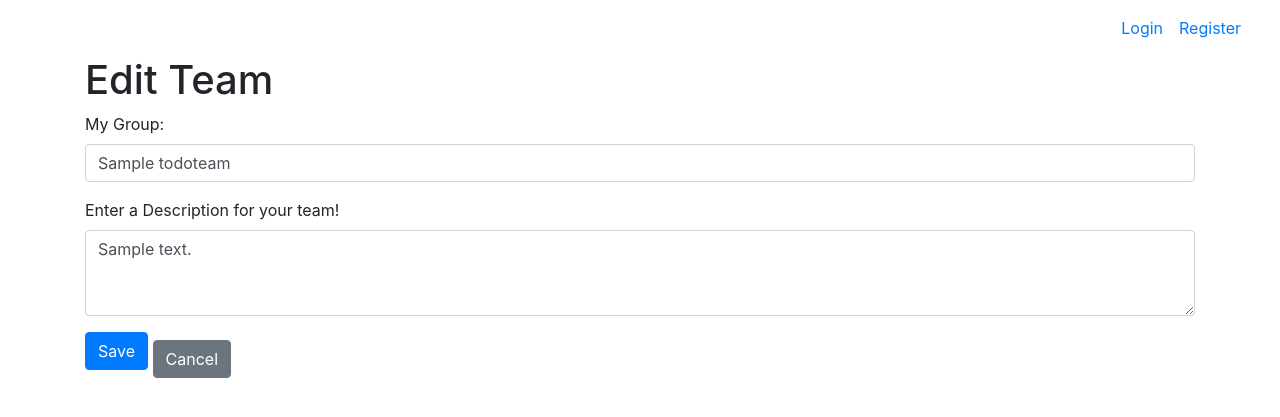
After one commit to RSO1999/mini-project-task-management, a Django app: page /team/1/edit/ in a window 1280 px wide. The commit adds this page. Shown: the top 417 px of the page. Run offline with Django 5.2, Linux system fonts and the light colour scheme; tables that the repository leaves empty hold one stand-in row (values such as "Sample post"); some libraries are stand-ins or nearby versions.

Commit message:
Added navigation and functonality for editing team - Nav to edit_profile from team page is also fixed

```diff
--- a/miniproject1/todolist5/forms.py
+++ b/miniproject1/todolist5/forms.py
@@ -187,3 +187,12 @@
                     [user.email],
                 )
         return team
+
+class EditTodoTeamForm(forms.ModelForm):
+    class Meta:
+        model = TodoTeam
+        fields = ['name', 'description']
+        widgets = {
+            'name': forms.TextInput(attrs={'placeholder': 'Enter updated team name', 'class': 'form-control', 'default': {TodoTeam.name}}),
+            'description': forms.Textarea(attrs={'placeholder': 'Enter updated team description', 'class': 'form-control', 'rows': 3, 'default': {TodoTeam.description}}),
+        }
--- a/miniproject1/todolist5/templates/base.html
+++ b/miniproject1/todolist5/templates/base.html
@@ -24,7 +24,7 @@
               <li class="nav-item">
                 <a class="nav-link" href="{% url 'todo_page' %}">Your Tasks</a>
               <li class="nav-item">
-                <a class="nav-link" href="edit-profile">Edit Profile</a>
+                <a class="nav-link" href="{% url 'edit_profile' %}">Edit Profile</a>
               </li>
               <li class="nav-item">
                 <form method="post" action="{% url 'logout' %}">
--- /dev/null
+++ b/miniproject1/todolist5/templates/edit_team.html
@@ -0,0 +1,10 @@
+{% extends "base.html" %}
+{% block title %} Edit Team {% endblock %}
+{% block content %}
+<h1>Edit Team</h1>
+<form method="post" action="{% url 'edit_team' team.id %}">{% csrf_token %}
+    {{ form.as_p }}
+    <button type="submit" class="btn btn-primary mb-3">Save</button>
+    <button type="button" class="btn btn-secondary" onclick=window.location.href="{% url 'team_todo_page' team.id %}">Cancel</button>
+</form>
+{% endblock %}
--- a/miniproject1/todolist5/urls.py
+++ b/miniproject1/todolist5/urls.py
@@ -13,6 +13,7 @@
     path('todo-page', views.todo_page, name='todo_page'),
     path("create-team/", views.create_team, name="create_team"),
     path("team/<int:pk>/", views.team_page, name="team_todo_page"),
+    path("team/<int:pk>/edit/", views.edit_team, name="edit_team"),
     path("change-password/", views.edit_password, name="change_password"),
     path("edit-profile/", views.edit_profile, name="edit_profile"),
     path('add/', AddTodoItemView.as_view(), name='add_todo_item'),
--- a/miniproject1/todolist5/views.py
+++ b/miniproject1/todolist5/views.py
@@ -9,7 +9,7 @@
 from django.views.generic.edit import FormView
 from django.contrib import messages
 from .models import TodoItem, TodoUser, TodoTeam
-from .forms import TodoItemForm, AccountRegistration, EditProfileForm, EditPasswordForm, TodoTeamForm
+from .forms import TodoItemForm, AccountRegistration, EditProfileForm, EditPasswordForm, TodoTeamForm, EditTodoTeamForm
 
 class TodoItemUpdateView(UpdateView):
     model = TodoItem
@@ -154,3 +154,15 @@
     team = TodoTeam.objects.get(pk=pk)
     print(f"Users in team: {team.users.all()}")
     return render(request, "team_todo_page.html", {"team": team})
+
+def edit_team(request, pk):
+    team = TodoTeam.objects.get(pk=pk)
+    if request.method == "POST":
+        form = EditTodoTeamForm(request.POST, instance=team)
+        if form.is_valid():
+            form.save()
+            messages.success(request, "Team updated successfully.")
+            return redirect(reverse('team_todo_page', args=[team.pk]))
+    else:
+        form = EditTodoTeamForm(instance=team)
+    return render(request, "edit_team.html", {"form": form, "team": team})
```
